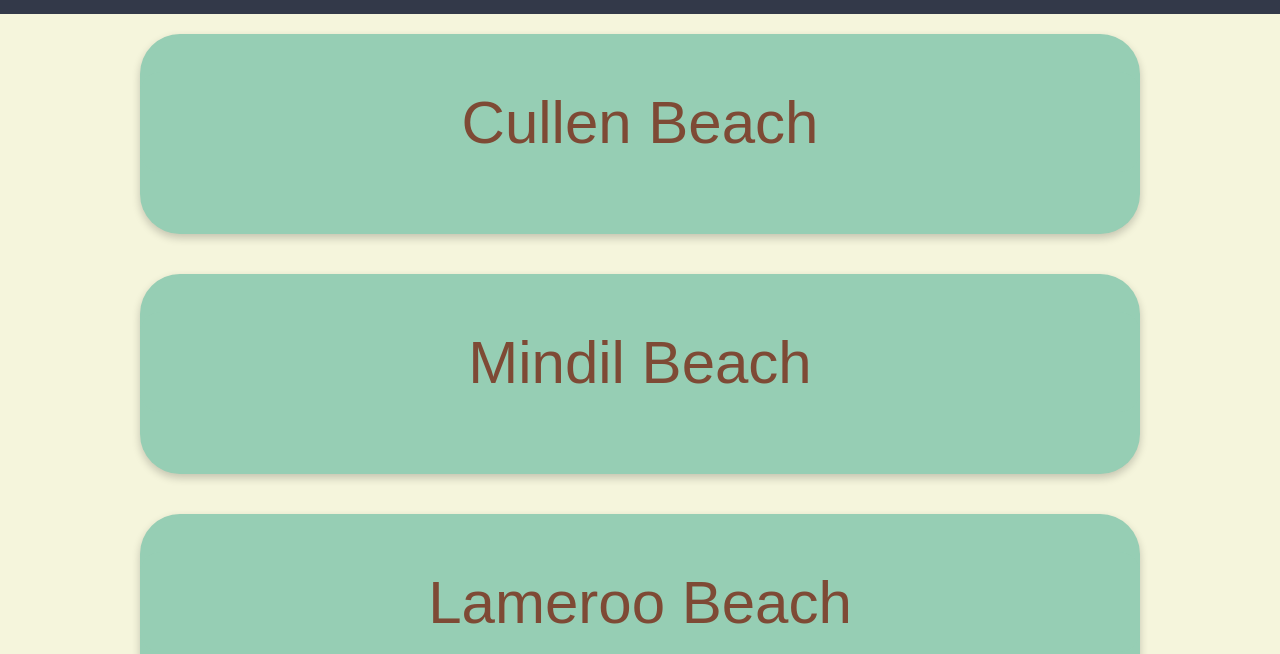
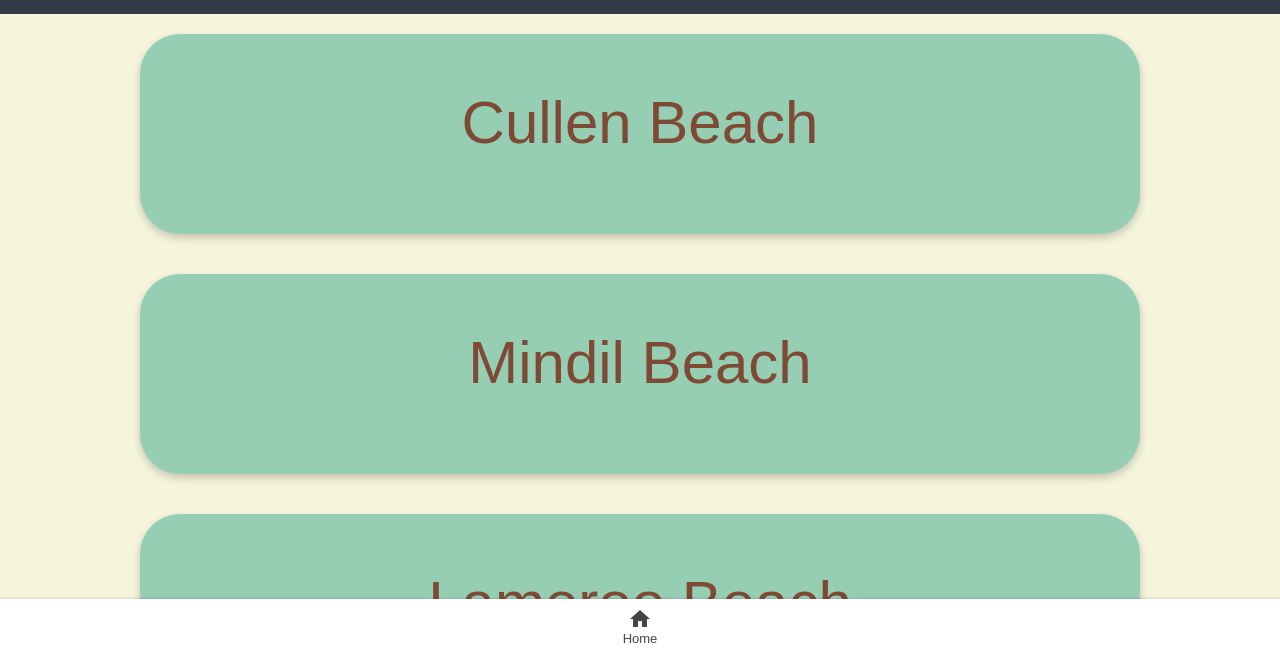
Before and after one commit to Paulpo-chang/HIT238_APP, a plain HTML site: page Beach.html in a window 1280 px wide. Shown: the part 146-800 px from the top of the page. Drawn offline with Linux system fonts and the light colour scheme.

Commit message:
Update Beach.html
change nav bar

```diff
--- a/Beach.html
+++ b/Beach.html
@@ -1,11 +1,14 @@
 <!DOCTYPE html>
 <html>
+
 <head>
 <meta name="viewport" content="width=device-width, initial-scale=1">
 <link rel="stylesheet" href="https://cdnjs.cloudflare.com/ajax/libs/font-awesome/4.7.0/css/font-awesome.min.css">
 <link rel="stylesheet" href="CSS/list.css">
+<link rel="stylesheet" href="https://fonts.googleapis.com/icon?family=Material+Icons">
+<link rel="stylesheet" href="CSS/nav.css">
+</head>
 
-</head>
 <body>
 
 <div class="banner-image">
@@ -49,12 +52,14 @@
           <a href="Beach_5.html"><button>Nightcliff Beach</button></a>
         </div>
     </div>
-
 </div>
 
-<div>
-  <a class="nav" href="index.html">home</a>
-</div>
+<nav class="nav">
+  <a href="index.html" class="nav_link">
+    <i class="material-icons nav_icon">home</i>
+    <span class="nav_text">Home</span>
+  </a>
+</nav>
 
 </body>
 
```
